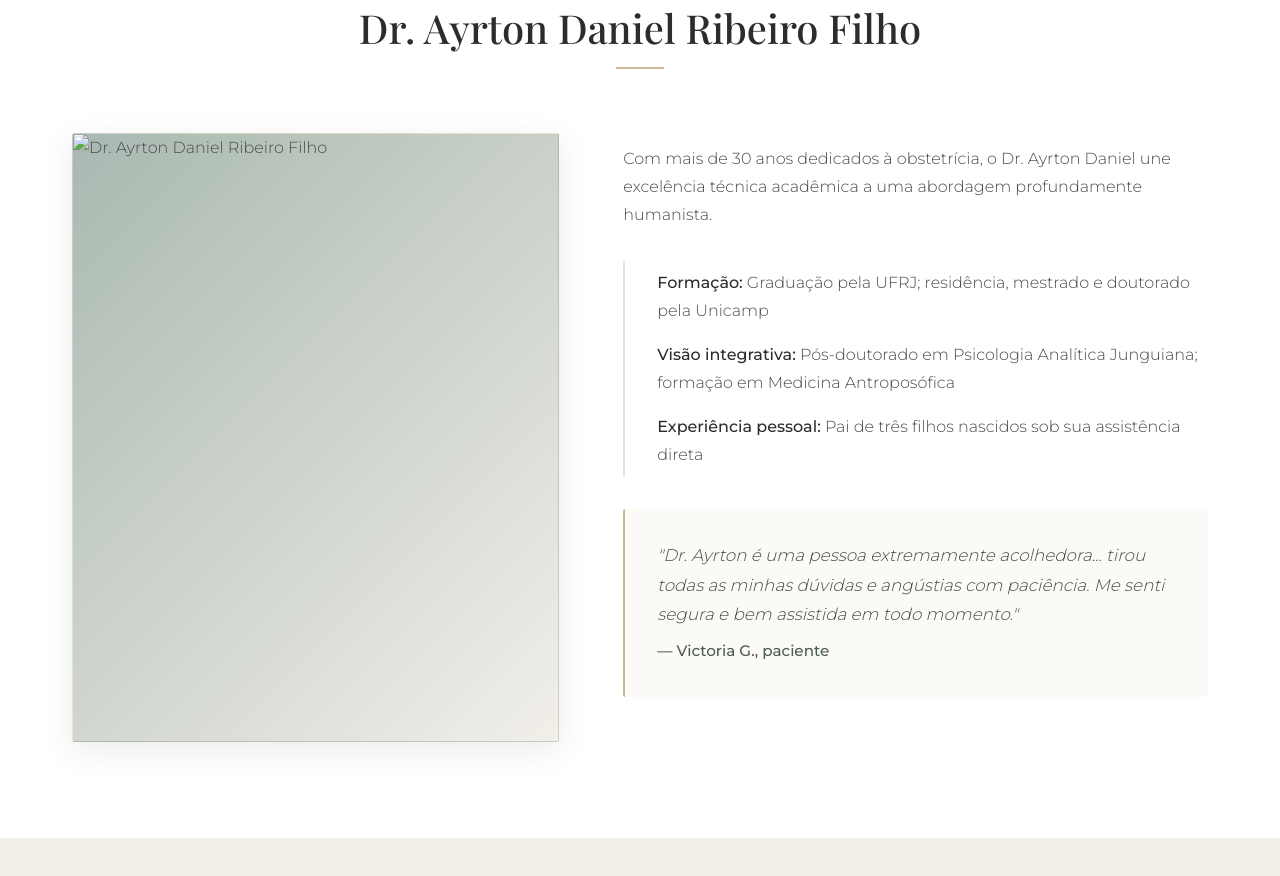
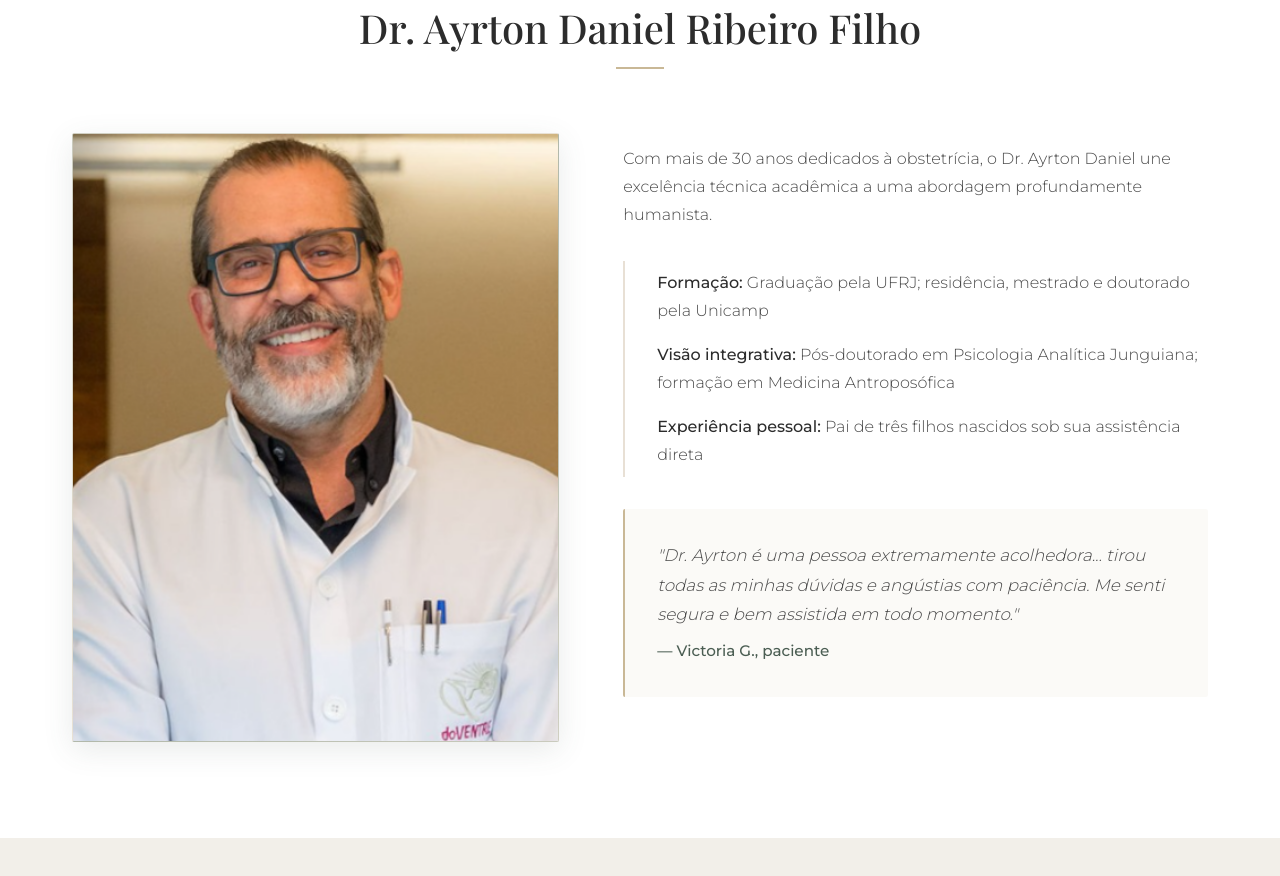
Before and after one commit to drayrtondaniel/circulo-nascer, a plain HTML site: page index.html in a window 1280 px wide. Shown: the part 2520-3396 px from the top of the page. Drawn offline with nearby package versions, Linux system fonts and the light colour scheme; a web font is replaced by a local one.

Commit message:
Update index.html

```diff
--- a/index.html
+++ b/index.html
@@ -1823,7 +1823,7 @@
             </div>
             <div class="doctor-container">
                 <div class="doctor-portrait">
-                    <img ="dr_ayrton.png" alt="Dr. Ayrton Daniel Ribeiro Filho">
+                    <img src="dr_ayrton.png" alt="Dr. Ayrton Daniel Ribeiro Filho">
                 </div>
                 <div class="doctor-content">
                     <p>Com mais de 30 anos dedicados à obstetrícia, o Dr. Ayrton Daniel une excelência técnica acadêmica a uma abordagem profundamente humanista.</p>
```
